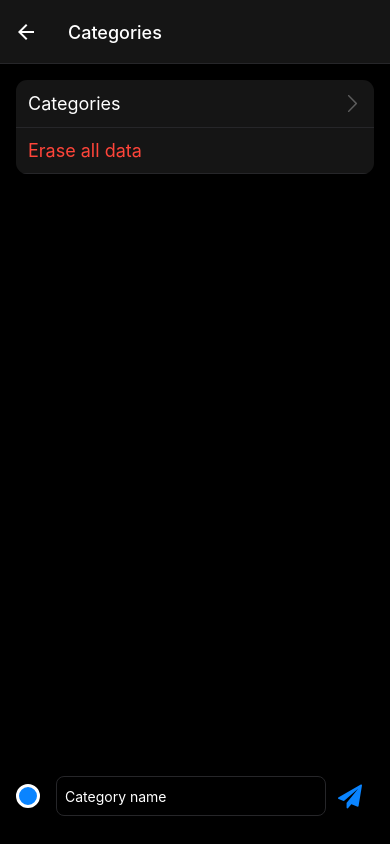
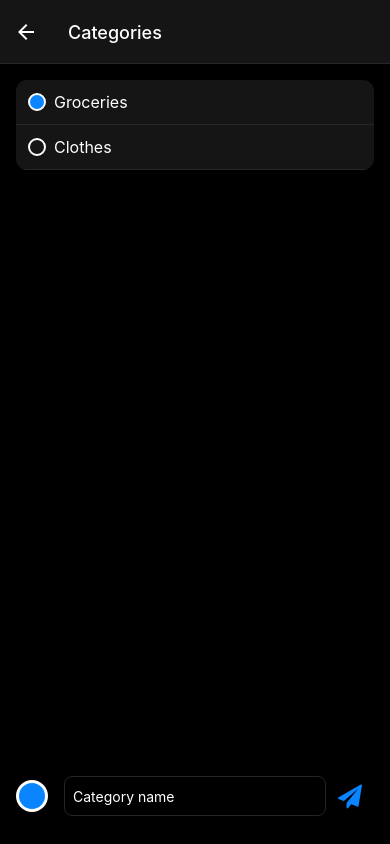
Before and after one commit to Andrsand/GoodbyeMoney, a React Native app: screen /Categories in a window 390 px wide. Built offline with nearby package versions, Linux system fonts and the light colour scheme.

Commit message:
Test implementation of the list of categories

```diff
--- /dev/null
+++ b/components/CategoryRow.tsx
@@ -0,0 +1,38 @@
+import { View, Text } from "react-native";
+import { Category } from "../types/category";
+import { theme } from '../theme';
+
+type Props = {
+    color: string;
+    name: string;
+};
+
+export const CategoryRow = ({ color, name }: Omit<Category, 'id' >) => (
+    <View
+        style={{
+            display: 'flex',
+            flexDirection: 'row',
+            alignItems: 'center',
+            width: '100%',
+            justifyContent: 'flex-start',
+            alignItems: 'center',
+            padding: 12,
+            borderBottomWidth: 1,
+            borderBottomColor: theme.colors.border,
+            backgroundColor: theme.colors.card,
+
+        }}
+    >
+        <View
+            style={{
+                backgroundColor: color,
+                width: 18,
+                height: 18,
+                borderRadius: 9,
+                borderWidth: 2,
+                borderColor: 'white',
+            }}
+        />
+        <Text style={{ color: 'white', fontSize: 16, marginLeft: 8 }}>{ name }</Text>
+    </View>
+);
--- a/screens/Categories.tsx
+++ b/screens/Categories.tsx
@@ -2,6 +2,7 @@ import React, { useState } from 'react';
 import {
     Button,
     KeyboardAvoidingView,
+    Modal,
     Text,
     TextInput,
     TouchableOpacity,
@@ -20,18 +21,37 @@ import ColorPicker, {
 
 import { ListItem } from '../components/ListItem';
 import { theme } from "../theme";
+import { CategoryRow } from '../components/CategoryRow';
 
 export const Categories = () => {
     const [showColorPicker, setShowColorPicker] = useState(false);
     const [selectedColor, setSelectedColor] = useState(theme.colors.primary);
+    const [categories, setCategories] = useState<Category[]>([
+        {
+        id: '1',
+        color: theme.colors.primary,
+        name: 'Groceries',
+        },
+        {
+        id: '2',
+        color: theme.colors.card,
+        name: 'Clothes',
+        },
+    ]);
+
+    const onSelectedColor = ({ hex }) => {
+        setSelectedColor(hex);
+    };
 
 
     return (
+    <>
         <KeyboardAvoidingView
             behavior='padding'
             keyboardVerticalOffset={112}
             style={{ margin: 16, flex: 1 }}
         >
+
             <View
                 style={{
                     borderRadius: 11,
@@ -39,7 +59,14 @@ export const Categories = () => {
 
         }}
         >
-        <ListItem
+            {categories.map(({ id, color, name }) => (
+                <CategoryRow key={id} color={color}name={name} />
+            ))}
+            </View>
+            <View style={{ flex: 1 }} />
+
+
+        {/* <ListItem
             label='Categories'
             detail={
                 <Entypo
@@ -55,7 +82,7 @@ export const Categories = () => {
 
             <ListItem label='Erase all data' isDestructive onClick={() => { }} />
             </View>
-            <View style={{ flex: 1 }} />
+            <View style={{ flex: 1 }} /> */}
             <View
                 style={{
                     display: 'flex',
@@ -68,9 +95,9 @@ export const Categories = () => {
                     <View
                         style={{
                             backgroundColor: selectedColor,
-                            width: 24,
-                            height: 24,
-                            borderRadius: 12,
+                            width: 32,
+                            height: 32,
+                            borderRadius: 16,
                             borderWidth: 3,
                             borderColor: 'white',
                         }}
@@ -98,6 +125,9 @@ export const Categories = () => {
                 </TouchableOpacity>
 
             </View>
-            </KeyboardAvoidingView>
+        </KeyboardAvoidingView>
+
+        <Modal visible={showColorPicker} animationType='fade' ></Modal>
+        </>
     );
 };
--- /dev/null
+++ b/types/category.ts
@@ -0,0 +1,5 @@
+export type Category = {
+    id: string;
+    color: string;
+    name: string;
+};
```
